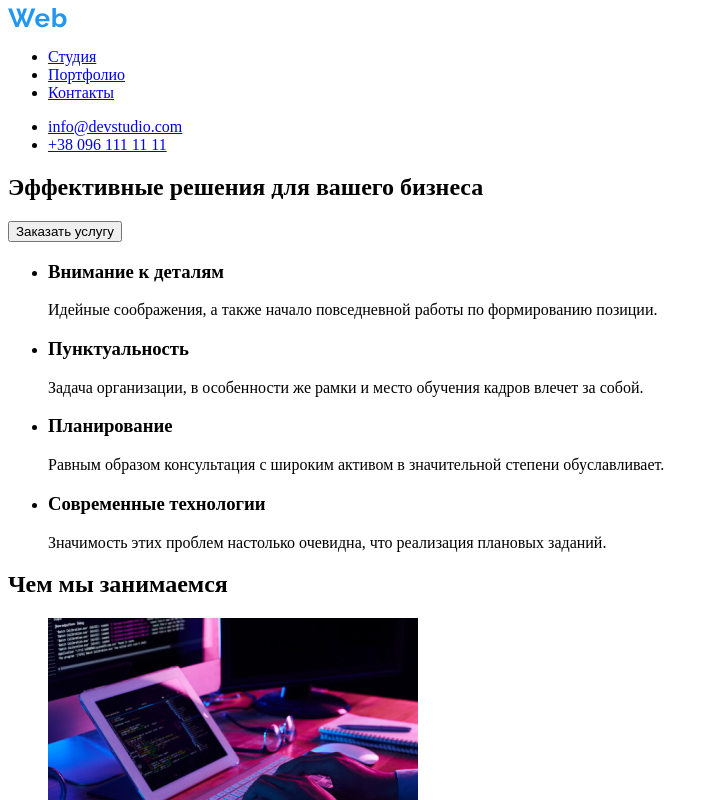
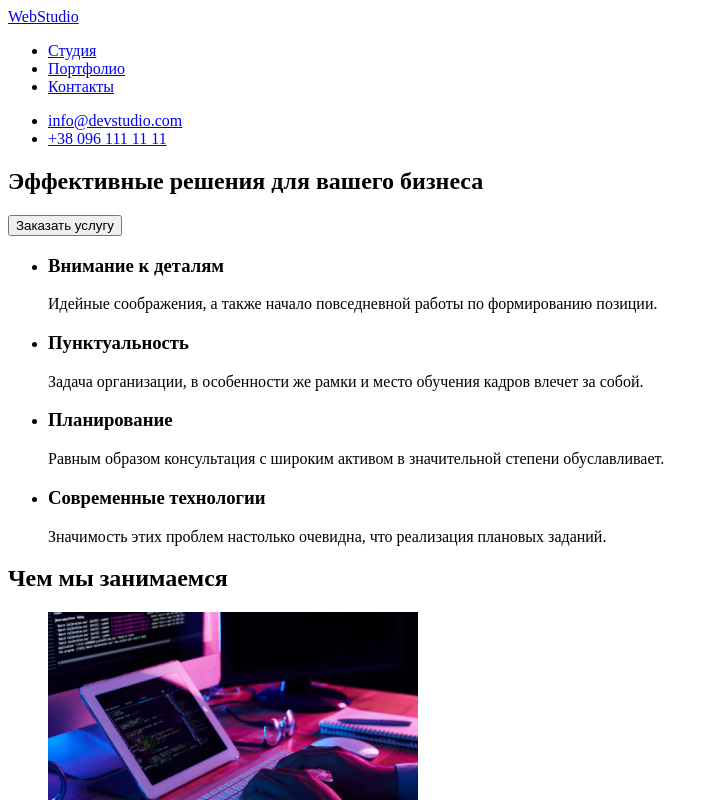
Before and after one commit to BohdanV32/goit-markup-hw-01v2, a plain HTML site: page index.html in a window 1280 px wide. Shown: the top 800 px of the page, without its empty margins (0-719 px from the left). Drawn offline with Linux system fonts and the light colour scheme.

Commit message:
Лого делает текс в ссылке

```diff
--- a/index.html
+++ b/index.html
@@ -9,7 +9,7 @@
     <header>
         <nav>
             <div>
-                <a href="./"><img src="./imgs/WebStudio.svg" alt="логотип"></a>
+                <a href="WebStudio">WebStudio</a>
             </div>
             <ul>
               <li><a href="studio">Студия</a></li>
@@ -62,7 +62,7 @@
     </main>
     <footer>
         <div>
-            <a href="./"><img src="./imgs/WebStudio.svg" alt="логотип"></a>
+            <a href="WebStudio">WebStudio</a>
             <address>
                 <ul>
                     <li><p>г. Киев, пр-т Леси Украинки, 26</p></li>
```
